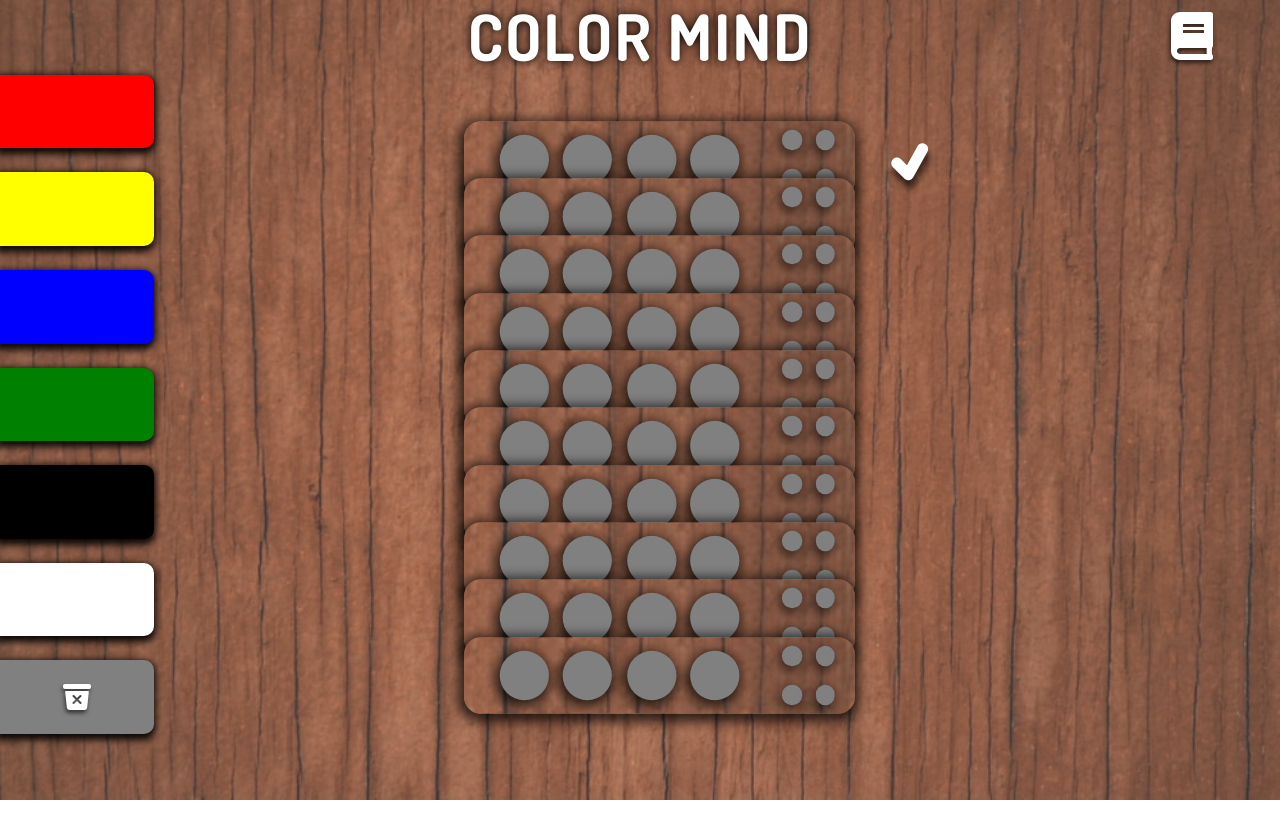
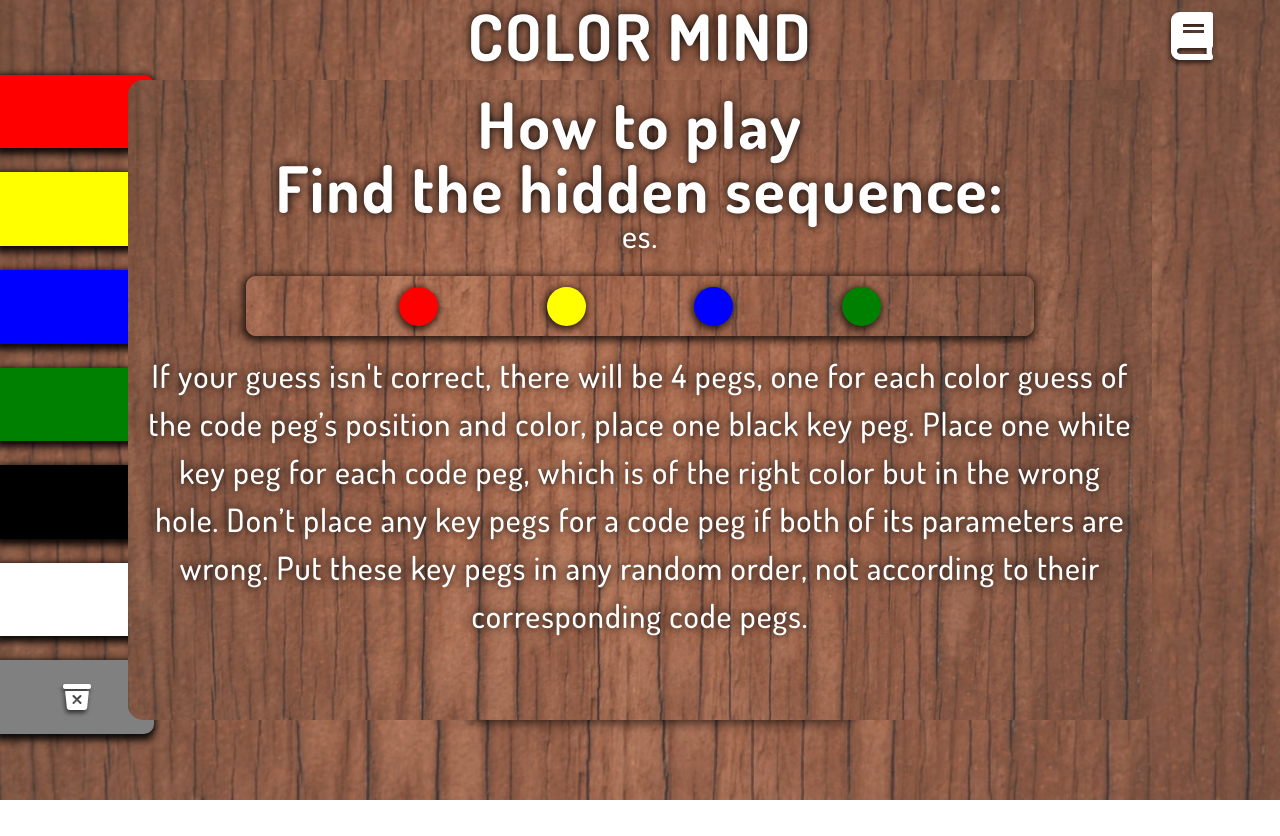
Before and after one commit to Gabborione/MasterMind, a React (Create React App) app: page / in a window 1280 px wide. Built offline with nearby package versions, Linux system fonts and the light colour scheme.

Commit message:
Aggiunto menu

```diff
--- a/src/components/EndGame/EndGame.scss
+++ b/src/components/EndGame/EndGame.scss
@@ -63,6 +63,7 @@
 
     padding-left: 2rem;
     padding-right: 2rem;
+    margin: auto;
 
     @media (min-width: 768px) {
         height: 60px;
--- a/src/components/Line/Line.js
+++ b/src/components/Line/Line.js
@@ -1,6 +1,6 @@
 import React, { useState, useEffect } from "react";
 import "./Line.scss";
-import { TiTick, TiTickOutline } from "react-icons/ti";
+import { TiTick } from "react-icons/ti";
 
 const DEFAULT_COLOR = "grey";
 const DEFAULT_HINTS = Array(4).fill(DEFAULT_COLOR);
--- a/src/components/Line/Line.scss
+++ b/src/components/Line/Line.scss
@@ -30,12 +30,6 @@ $scale-factor: (100vw / 768px);
     box-shadow: -1px 2px 7px 3px rgba(0, 0, 0, 0.7);
     border-radius: 10px;
     padding-left: 10%;
-
-    @media (min-width: 768px) {
-
-
-
-    }
 }
 
 .colorsContainer {
--- a/src/components/Menu/Menu.js
+++ b/src/components/Menu/Menu.js
@@ -4,6 +4,7 @@ import { FaBook, FaBookOpen } from "react-icons/fa";
 
 const Menu = () => {
   const [isOpen, setIsOpen] = useState(false);
+  const solution = ["red", "yellow", "blue", "green"];
   return (
     <>
       {isOpen && <div className="overlayMenu" />}
@@ -17,7 +18,32 @@ const Menu = () => {
           {isOpen ? <FaBookOpen /> : <FaBook />}
         </div>
         <nav id="navContainer">
-          <div></div>
+          <h1>How to play</h1>
+          <h2>Find the hidden sequence:</h2>
+          <p>es.</p>
+          <div
+            className="lineContainer"
+            id="solution"
+            style={{ margin: "1rem 0 1rem 0" }}
+          >
+            {solution.map((color, index) => {
+              return (
+                <div
+                  className="color"
+                  key={index}
+                  style={{ backgroundColor: `${color}` }}
+                />
+              );
+            })}
+          </div>
+          <p>
+            If your guess isn't correct, there will be 4 pegs, one for each
+            color guess of the code peg’s position and color, place one black
+            key peg. Place one white key peg for each code peg, which is of the
+            right color but in the wrong hole. Don’t place any key pegs for a
+            code peg if both of its parameters are wrong. Put these key pegs in
+            any random order, not according to their corresponding code pegs.
+          </p>
         </nav>
       </div>
     </>
--- a/src/components/Menu/Menu.scss
+++ b/src/components/Menu/Menu.scss
@@ -21,10 +21,6 @@
             font-size: $font-800;
         }
     }
-
-
-
-
 }
 
 .overlayMenu{
@@ -36,3 +32,32 @@
     background-color: rgba(0, 0, 0, 0.6);
     z-index: 998;
 }
+
+#navContainer{
+    position: fixed;
+    top: 0;
+    right: 0;
+    bottom:0;
+    left: 0;
+    z-index: 999;
+    width: 80%;
+    height: 80%;
+    display: flex;
+    flex-direction: column;
+    justify-content: flex-start;
+    align-items: center;
+    margin: auto;
+    background: url("../../../public/Images/BackgroundImage.jfif") no-repeat center
+        center fixed;
+    background-size: cover;
+    background-color: rgba(255, 255, 255, 0.2);
+    background-blend-mode: lighten;
+    border-radius: 15px;
+    padding: 20px;
+
+    h1{
+        margin-bottom: 1rem;
+    }
+
+
+}
--- a/src/sassStyles/_global.scss
+++ b/src/sassStyles/_global.scss
@@ -15,6 +15,7 @@ body {
     -webkit-font-smoothing: antialiased;
     -moz-osx-font-smoothing: grayscale;
     font-size: inherit;
+    overflow: hidden;
 }
 
 code {
--- a/src/sassStyles/_typography.scss
+++ b/src/sassStyles/_typography.scss
@@ -15,3 +15,37 @@ h1 {
         line-height: $font-800;
     }
 }
+
+h2 {
+    display: block;
+    font-size: $font-300;
+    font-weight: 700;
+    letter-spacing: 2px;
+    font-weight: bold;
+    color: #fff;
+    text-shadow: 0 0 10px #000;
+    line-height: $font-500;
+
+    @media (min-width: 768px) {
+        font-size: $font-900;
+        line-height: $font-800;
+    }
+}
+
+
+p{
+
+    display: block;
+    font-size: $font-300;
+    font-weight: 400;
+    letter-spacing: 1px;
+    color: #fff;
+    text-shadow: 0 0 10px #000;
+    line-height: $font-500;
+
+    @media (min-width: 768px) {
+        font-size: $font-700;
+        line-height: $font-800;
+    }
+
+}
```
